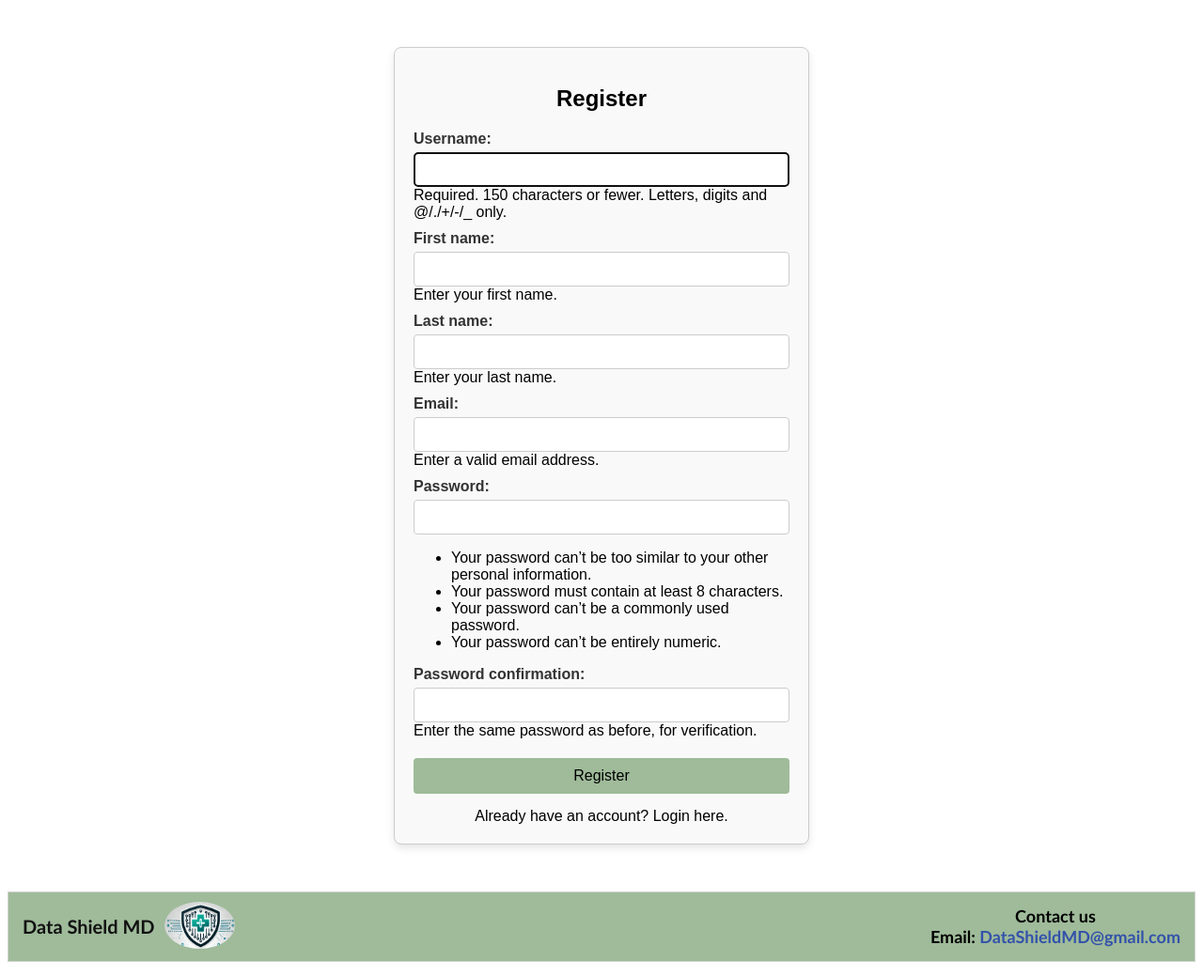
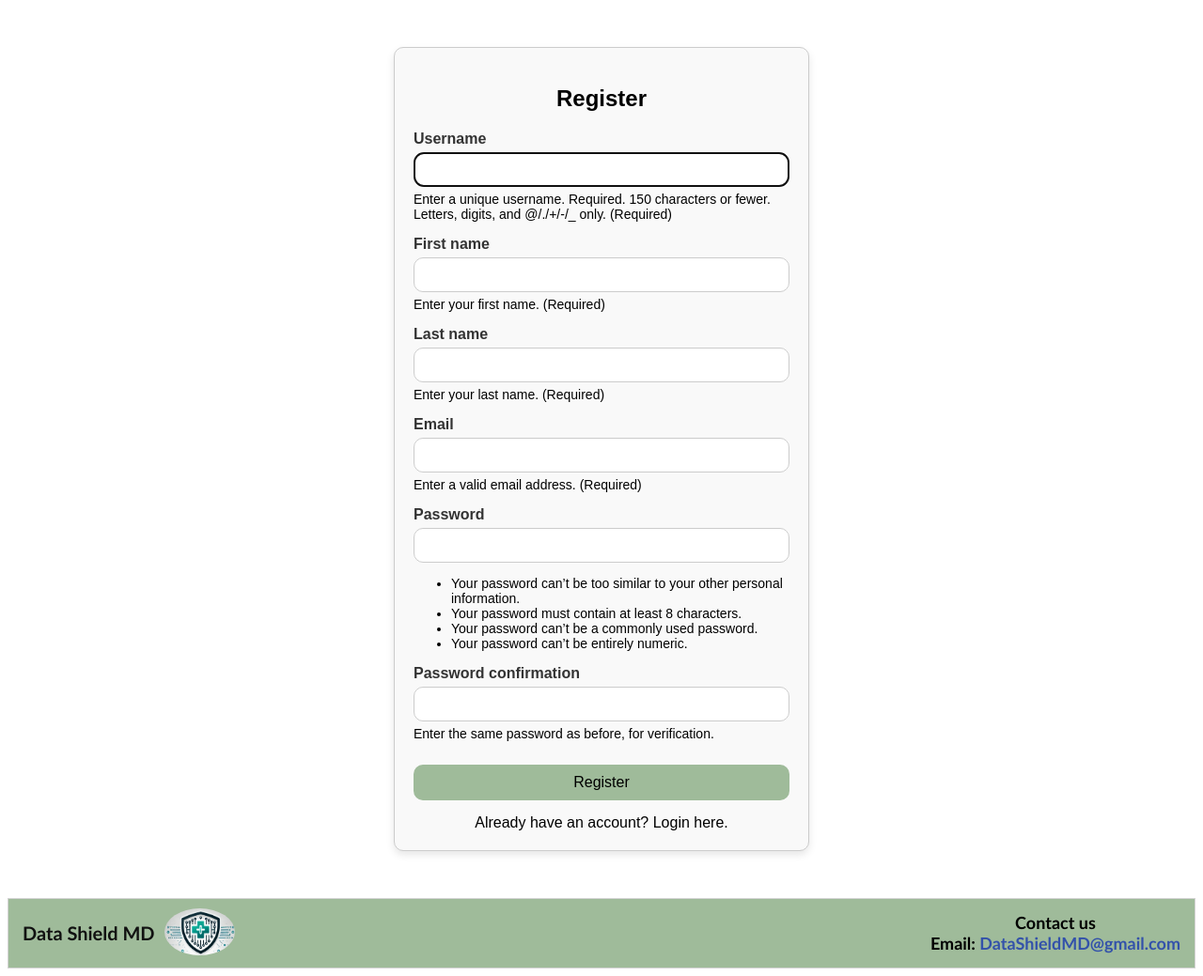
Before and after one commit to Teodor-Andrei-Georgescu/Projects, a Django app: page /register/ in a window 1280 px wide. Shown: the part 83-1122 px from the top of the page at 94% size. Run offline with Django 4.2, Linux system fonts and the light colour scheme.

Commit message:
added a valdiation for the email to ensure no duplicates, also types the form input error messages and the overall success and error messages such successfully registered/logged in etc

```diff
--- a/DataShieldMDWebApplication/DataShieldMD/DataShieldMD/settings.py
+++ b/DataShieldMDWebApplication/DataShieldMD/DataShieldMD/settings.py
@@ -114,6 +114,7 @@ USE_I18N = True
 
 USE_TZ = True
 
+MESSAGE_STORAGE = 'django.contrib.messages.storage.session.SessionStorage'
 
 # Static files (CSS, JavaScript, Images)
 # https://docs.djangoproject.com/en/4.2/howto/static-files/
--- a/DataShieldMDWebApplication/DataShieldMD/DataShieldMDApp/forms.py
+++ b/DataShieldMDWebApplication/DataShieldMD/DataShieldMDApp/forms.py
@@ -4,18 +4,32 @@ from django.contrib.auth.forms import UserCreationForm
 from django.core.exceptions import ValidationError
 
 class UserRegistrationForm(UserCreationForm):
-    first_name = forms.CharField(max_length=30, required=True, help_text="Enter your first name.")
-    last_name = forms.CharField(max_length=30, required=True, help_text="Enter your last name.")
-    email = forms.EmailField(max_length=254, required=True, help_text="Enter a valid email address.")
+    username = forms.CharField(
+        max_length=150,
+        required=True,
+        help_text="Enter a unique username. Required. 150 characters or fewer. Letters, digits, and @/./+/-/_ only. (Required)"
+    )
+    first_name = forms.CharField(
+        max_length=30,
+        required=True,
+        help_text="Enter your first name. (Required)")
+
+    last_name = forms.CharField(
+        max_length=30, required=True,
+        help_text="Enter your last name. (Required)"
+        )
+    email = forms.EmailField(
+        max_length=254,
+        required=True,
+        help_text="Enter a valid email address. (Required)"
+        )
 
     class Meta:
         model = User
         fields = ['username', 'first_name', 'last_name', 'email', 'password1', 'password2']
 
-    '''
-    def check_email(self):
+    def clean_email(self):
         email = self.cleaned_data.get('email')
         if User.objects.filter(email=email).exists():
             raise ValidationError("This email address is already in use.")
         return email
-    '''
--- a/DataShieldMDWebApplication/DataShieldMD/DataShieldMDApp/static/css/style.css
+++ b/DataShieldMDWebApplication/DataShieldMD/DataShieldMDApp/static/css/style.css
@@ -198,84 +198,21 @@ how-we-do it page.
 }
 
 /*
-This is for sytling the login page.
+This section is for styling the login and register pages.
 */
-.login-container {
-    max-width: 400px;
-    margin: 50px auto;
-    padding: 20px;
-    background-color: #f9f9f9;
-    border: 1px solid #ccc;
-    border-radius: 8px;
-    box-shadow: 0 4px 8px rgba(0, 0, 0, 0.1);
-    font-family: Arial, sans-serif;
-}
-
-.login-container h2 {
-    text-align: center;
-    margin-bottom: 20px;
-}
-
-.form-fields p {
-    margin: 10px 0;
-}
-
-.form-fields label {
-    font-weight: bold;
-    color: #333;
-}
-
-.form-fields input {
-    width: 100%;
-    padding: 10px;
-    margin-top: 5px;
-    border: 1px solid #ccc;
-    border-radius: 4px;
-    box-sizing: border-box;
-}
-
-.login-button {
-    width: 100%;
-    padding: 10px;
-    background-color: #9fbb9a;
-    border: none;
-    border-radius: 4px;
-    cursor: pointer;
-    font-size: 16px;
-    margin-top: 10px;
-    transition: background-color 0.3s ease;
-}
-
-.login-button:hover {
-    background-color: #ccc;
-}
-
-.register-link {
-    display: block;
-    text-align: center;
-    margin-top: 15px;
-    color: #000000;
-    text-decoration: none;
-}
-
-.register-link:hover {
-    text-decoration: underline;
-}
-
-/*
-Styling for the register page
-*/
+.login-container,
 .register-container {
     max-width: 400px;
     margin: 50px auto;
     padding: 20px;
     background-color: #f9f9f9;
     border: 1px solid #ccc;
-    border-radius: 8px;
+    border-radius: 10px;
     box-shadow: 0 4px 8px rgba(0, 0, 0, 0.1);
     font-family: Arial, sans-serif;
 }
 
+.login-container h2,
 .register-container h2 {
     text-align: center;
     margin-bottom: 20px;
@@ -285,36 +222,66 @@ Styling for the register page
     margin: 10px 0;
 }
 
-.form-fields label {
+.form-group {
+    margin-bottom: 15px;
+}
+
+.form-group label {
     font-weight: bold;
     color: #333;
 }
 
-.form-fields input {
+.form-group input {
     width: 100%;
     padding: 10px;
     margin-top: 5px;
     border: 1px solid #ccc;
-    border-radius: 4px;
+    border-radius: 10px;
     box-sizing: border-box;
 }
 
+.form-group input.error {
+    border-color: #f5c6cb; /* Red border for fields with errors */
+    background-color: #f8d7da; /* Light red background */
+}
+
+.field-error {
+    color: #721c24;
+    font-size: 14px;
+    margin-top: 5px;
+    display: block;
+    background-color: #f8d7da;
+    border: 1px solid #f5c6cb;
+    border-radius: 10px;
+    padding: 5px;
+}
+
+.help-text {
+    color: #000000;
+    font-size: 14px;
+    margin-top: 5px;
+    display: block;
+}
+
+.login-button,
 .register-button {
     width: 100%;
     padding: 10px;
     background-color: #9fbb9a;
     border: none;
-    border-radius: 4px;
+    border-radius: 10px;
     cursor: pointer;
     font-size: 16px;
     margin-top: 10px;
     transition: background-color 0.3s ease;
 }
 
+.login-button:hover,
 .register-button:hover {
     background-color: #ccc;
 }
 
+.register-link,
 .login-link {
     display: block;
     text-align: center;
--- a/DataShieldMDWebApplication/DataShieldMD/DataShieldMDApp/templates/partials/base.html
+++ b/DataShieldMDWebApplication/DataShieldMD/DataShieldMDApp/templates/partials/base.html
@@ -21,6 +21,16 @@
   <body>
     {% include "partials/header.html" %}
 
+    {% if messages %}
+    <div class="messages">
+        {% for message in messages %}
+        <div class="alert {{ message.tags }}">
+          <span>{{ message }}</span>
+          <button class="close-button" onclick="this.parentElement.style.display='none';">&times;</button>
+        </div>
+        {% endfor %}
+    </div>
+    {% endif %}
 
     <main>
        <!-- Begin block content -->
--- a/DataShieldMDWebApplication/DataShieldMD/DataShieldMDApp/templates/register.html
+++ b/DataShieldMDWebApplication/DataShieldMD/DataShieldMDApp/templates/register.html
@@ -1,17 +1,44 @@
 {% extends "partials/base.html" %}
 {% load static %}
 {% block content %}
-<body>
 <div class="register-container">
     <h2>Register</h2>
+
+    <!-- Display non-field errors (e.g., form-wide errors) -->
+    {% if form.non_field_errors %}
+    <div class="form-error">
+        {{ form.non_field_errors }}
+    </div>
+    {% endif %}
+
     <form method="post">
         {% csrf_token %}
+
+        <!-- Render individual field errors and help text -->
         <div class="form-fields">
-                {{ form.as_p }}
+            {% for field in form %}
+            <div class="form-group">
+                <label for="{{ field.id_for_label }}">{{ field.label }}</label>
+                {{ field }}
+
+                 <!-- Display field-specific help text -->
+                 {% if field.help_text %}
+                 <small class="help-text">{{ field.help_text }}</small>
+                 {% endif %}
+
+                <!-- Display field-specific errors -->
+                {% if field.errors %}
+                <div class="field-error">
+                    {{ field.errors  }}
                 </div>
+                {% endif %}
+            </div>
+            {% endfor %}
+        </div>
+
         <button type="submit" class="register-button">Register</button>
     </form>
+
     <a href="{% url 'login' %}" class="login-link">Already have an account? Login here.</a>
 </div>
-</body>
 {% endblock %}
--- a/DataShieldMDWebApplication/DataShieldMD/DataShieldMDApp/views.py
+++ b/DataShieldMDWebApplication/DataShieldMD/DataShieldMDApp/views.py
@@ -3,6 +3,7 @@ from django.contrib.auth import authenticate, login, logout
 from django.contrib.auth.forms import UserCreationForm, AuthenticationForm
 from django.contrib import messages
 from .forms import *
+from django.contrib.messages import get_messages
 
 # Create your views here.
 def home(request):
@@ -16,7 +17,7 @@ def register(request):
         form = UserRegistrationForm(request.POST)
         if form.is_valid():
             form.save()
-            messages.success(request, 'Registration successful. Please log in.')
+            messages.success(request, 'Registration successful! You can now log in.')
             return redirect('login')
         else:
             messages.error(request, 'Registration failed. Please check the form.')
```
Also changed, not shown: other parts of DataShieldMDWebApplication/DataShieldMD/DataShieldMDApp/static/css/style.css (+73 -0 lines), DataShieldMDWebApplication/DataShieldMD/DataShieldMDApp/templates/login.html (+25 -3 lines), DataShieldMDWebApplication/DataShieldMD/db.sqlite3. Lines whose indentation alone changed are shown as unchanged.
